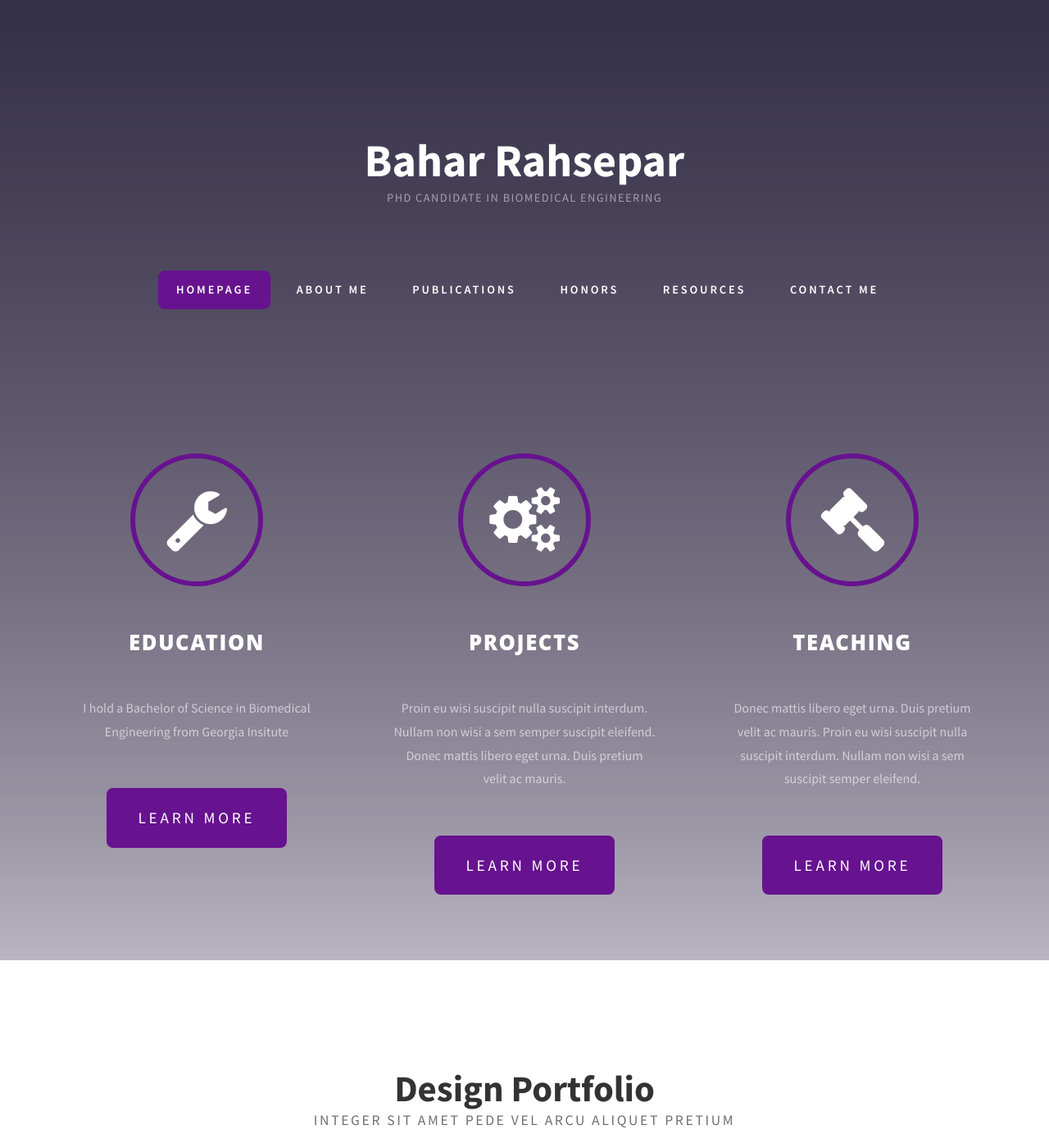
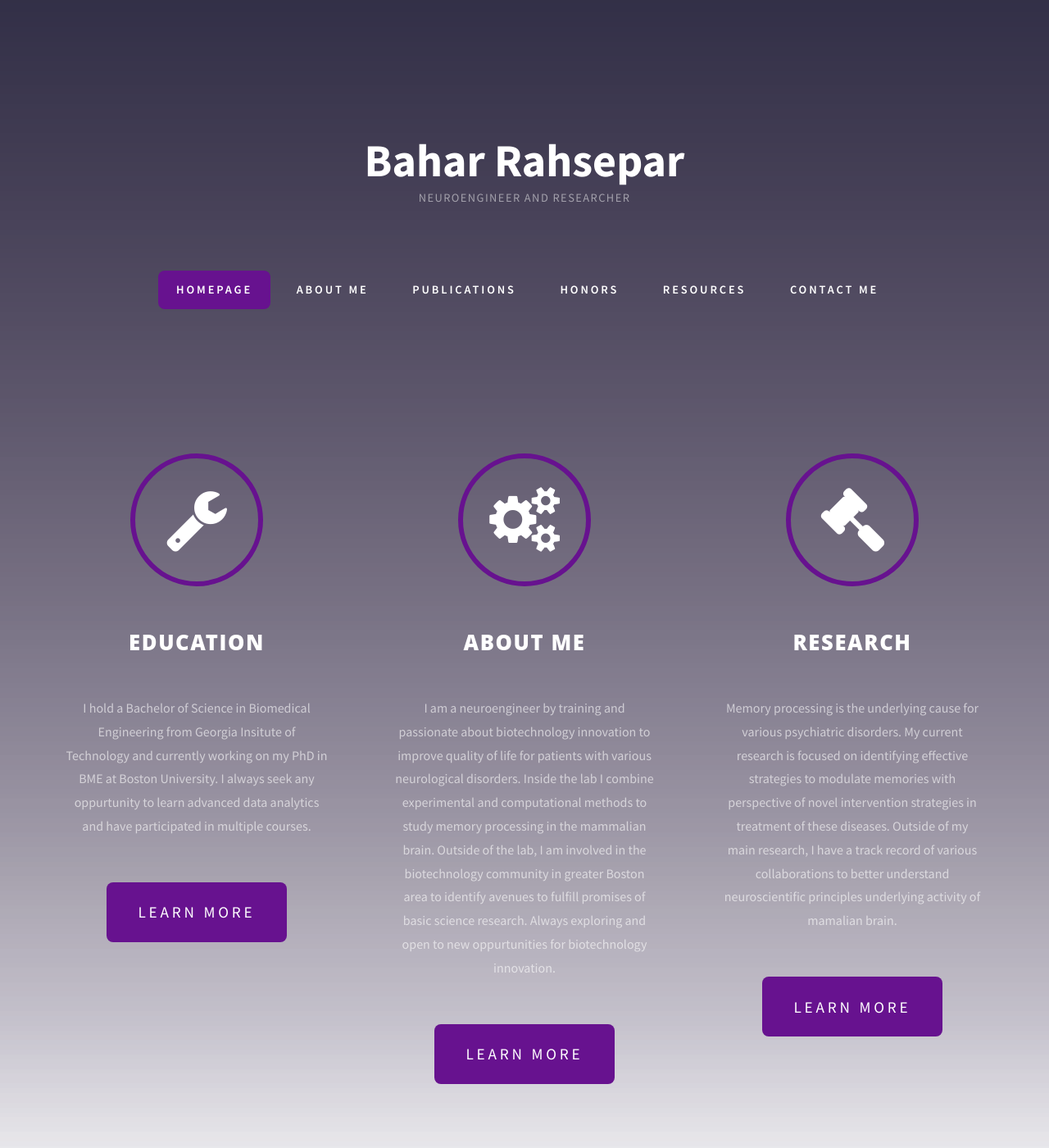
Before and after one commit to Baharata/bahar-rahsepar.github.io, a Jekyll site: the page index.html, which Jekyll copies as it is, in a window 1280 px wide and 1400 px high. Shown: the whole window at 82% size. Built offline with Jekyll 4.4.1, drawn with Linux system fonts in a browser that asks for light colours.

Commit message:
Update index.html
Added the links for the tabs and about pages

```diff
--- a/index.html
+++ b/index.html
@@ -26,7 +26,7 @@
 	<div id="header" class="container">
 		<div id="logo">
 			<h1><a href="#">Bahar Rahsepar</a></h1>
-			<span>PhD Candidate in Biomedical Engineering</span> </div>
+			<span>Neuroengineer and Researcher</span> </div>
 		<div id="menu">
 			<ul>
 				<li class="current_page_item"><a href="#" accesskey="1" title="">Homepage</a></li>
@@ -45,20 +45,23 @@
 		<div class="title">
 			<h2>Education</h2>
 		</div>
-		<p>I hold a Bachelor of Science in Biomedical Engineering from Georgia Insitute </p>
-		<a href="#" class="button">Learn More</a> </div>
+		<p>I hold a Bachelor of Science in Biomedical Engineering from Georgia Insitute of Technology and currently working on my PhD in BME at Boston University.
+		I always seek any oppurtunity to learn advanced data analytics and have participated in multiple courses. </p>
+		<a href="portfolio" class="button">Learn More</a> </div>
 	<div id="tbox2"> <span class="icon icon-cogs"></span>
 		<div class="title">
-			<h2>Projects</h2>
+			<h2>About me</h2>
 		</div>
-		<p>Proin eu wisi suscipit nulla suscipit interdum. Nullam non wisi a sem semper suscipit eleifend. Donec mattis libero eget urna. Duis pretium velit ac mauris.</p>
-		<a href="#" class="button">Learn More</a> </div>
+		<p>I am a neuroengineer by training and passionate about biotechnology innovation to improve quality of life for patients with various neurological disorders.
+			Inside the lab I combine experimental and computational methods to study memory processing in the mammalian brain. Outside of the lab, I am involved in the biotechnology community in greater Boston area to identify avenues to fulfill promises of basic science research.
+		Always exploring and open to new oppurtunities for biotechnology innovation.</p>
+		<a href="welcome" class="button">Learn More</a> </div>
 	<div id="tbox3"> <span class="icon icon-legal"></span>
 		<div class="title">
-			<h2>Teaching</h2>
+			<h2>Research</h2>
 		</div>
-		<p>Donec mattis libero eget urna. Duis pretium velit ac mauris. Proin eu wisi suscipit nulla suscipit interdum. Nullam non wisi a sem suscipit semper eleifend.</p>
-		<a href="#" class="button">Learn More</a> </div>
+		<p>Memory processing is the underlying cause for various psychiatric disorders. My current research is focused on identifying effective strategies to modulate memories with perspective of novel intervention strategies in treatment of these diseases. Outside of my main research, I have a track record of various collaborations to better understand neuroscientific principles underlying activity of mamalian brain.</p>
+		<a href="portfolio" class="button">Learn More</a> </div>
 </div>
 </div>
 <div id="wrapper3">
```
